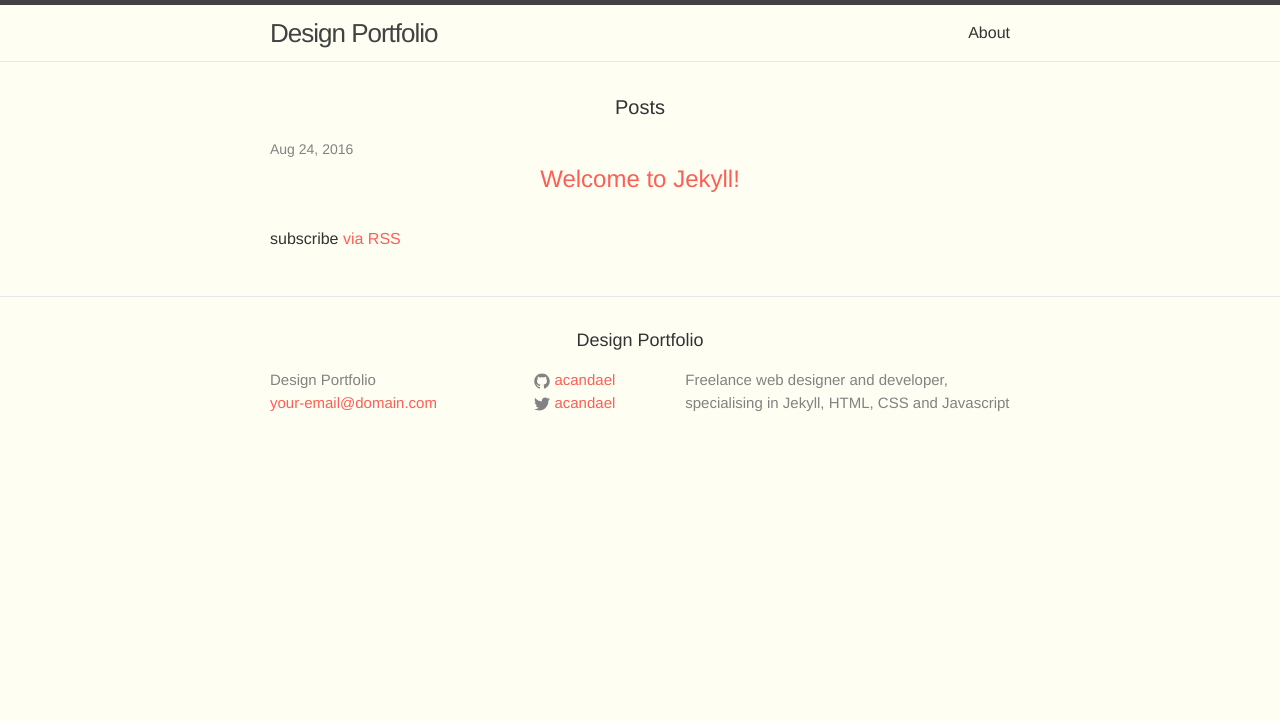
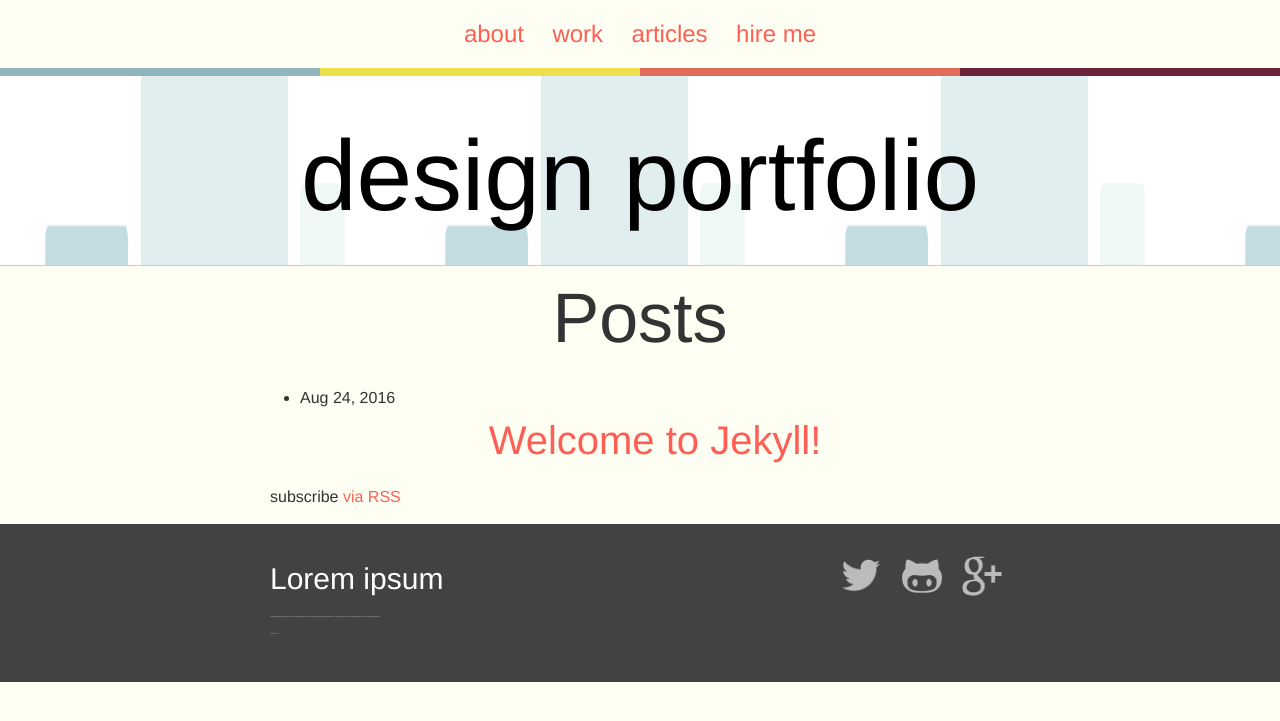
Before and after one commit to acandael/designer-portfolio, a Jekyll site: the page built from index.html, in a window 1280 px wide. Shown: the top 721 px of the page. Built offline with Jekyll 4.4.1, drawn with Linux system fonts in a browser that asks for light colours.

Commit message:
add markup and styles for the footer

```diff
--- a/_includes/footer.html
+++ b/_includes/footer.html
@@ -1,38 +1,32 @@
 <footer class="site-footer">
 
   <div class="wrapper">
-
-    <h2 class="footer-heading">{{ site.title }}</h2>
-
-    <div class="footer-col-wrapper">
-      <div class="footer-col footer-col-1">
-        <ul class="contact-list">
-          <li>{{ site.title }}</li>
-          <li><a href="mailto:{{ site.email }}">{{ site.email }}</a></li>
-        </ul>
-      </div>
-
-      <div class="footer-col footer-col-2">
-        <ul class="social-media-list">
-          {% if site.github_username %}
-          <li>
-            {% include icon-github.html username=site.github_username %}
-          </li>
-          {% endif %}
-
-          {% if site.twitter_username %}
-          <li>
-            {% include icon-twitter.html username=site.twitter_username %}
-          </li>
-          {% endif %}
-        </ul>
-      </div>
-
-      <div class="footer-col footer-col-3">
-        <p>{{ site.description }}</p>
-      </div>
-    </div>
-
+    <div class="footer-content">
+      <h3>Lorem ipsum</h3>
+      <p>aesthetic blog chillwave pork belly yuccie YOLO chambray. Banh mi
+      flexitarian waistcoat messenger bag sustainable tacos, cliche chia
+      church-key bitters. Cardigan yr selfies raw denim, semiotics pickled
+      keytar.</p>
+      <p>subscribe <a href="{{ "/feed.xml" | prepend: site.baseurl }}">via RSS</a></p>
   </div>
-
+  <div class="footer-social">
+    <ul>
+      <li>
+        <a href="http://www.twitter.com/{{ site.twitter_username }}">
+          <img src="/images/twitter.png" alt="twitter logo" width="40">
+        </a>
+      </li>
+      <li>
+        <a href="http://www.github.com/{{ site.github_username }}">
+          <img src="/images/github.png" alt="github logo" width="40">
+        </a>
+      </li>
+      <li>
+        <a href="http://plus.google.com/{{ site.google_username }}">
+          <img src="/images/google.png" alt="google logo" width="40">
+        </a>
+      </li>
+    </ul>
+  </div>
+  </div>
 </footer>
--- a/_includes/header.html
+++ b/_includes/header.html
@@ -1,27 +1,15 @@
-<header class="site-header">
+<nav class="site-nav">
+  <ul>
+    {% for link in site.links %}
+      <li>
+        <a href="{{ link.url }}">{{ link.title }}</a>
+      </li>
+    {% endfor %}
+  </ul>
+</nav>
+<header class="site-header gradient-bar">
 
-  <div class="wrapper">
+  <h1 class="site-title mega"><a href="/">design portfolio</a></h1>
 
-    <a class="site-title" href="{{ site.baseurl }}/">{{ site.title }}</a>
-
-    <nav class="site-nav">
-      <a href="#" class="menu-icon">
-        <svg viewBox="0 0 18 15">
-          <path fill="#424242" d="M18,1.484c0,0.82-0.665,1.484-1.484,1.484H1.484C0.665,2.969,0,2.304,0,1.484l0,0C0,0.665,0.665,0,1.484,0 h15.031C17.335,0,18,0.665,18,1.484L18,1.484z"/>
-          <path fill="#424242" d="M18,7.516C18,8.335,17.335,9,16.516,9H1.484C0.665,9,0,8.335,0,7.516l0,0c0-0.82,0.665-1.484,1.484-1.484 h15.031C17.335,6.031,18,6.696,18,7.516L18,7.516z"/>
-          <path fill="#424242" d="M18,13.516C18,14.335,17.335,15,16.516,15H1.484C0.665,15,0,14.335,0,13.516l0,0 c0-0.82,0.665-1.484,1.484-1.484h15.031C17.335,12.031,18,12.696,18,13.516L18,13.516z"/>
-        </svg>
-      </a>
-
-      <div class="trigger">
-        {% for my_page in site.pages %}
-          {% if my_page.title %}
-          <a class="page-link" href="{{ my_page.url | prepend: site.baseurl }}">{{ my_page.title }}</a>
-          {% endif %}
-        {% endfor %}
-      </div>
-    </nav>
-
-  </div>
 
 </header>
--- /dev/null
+++ b/_sass/_gradient-bar.scss
@@ -0,0 +1,18 @@
+.gradient-bar {
+  position: relative;
+
+  &:after {
+    content: "";
+    position: absolute;
+    top: 0;
+    left: 0;
+    width: 100%;
+    height: 0.5em;
+    background: linear-gradient(to right,
+                                $blue-color 0%, $blue-color 25%,
+                                $yellow-color 25%, $yellow-color 50%,
+                                $red-color 50%, $red-color 75%,
+                                $purple-color 75%, $purple-color 100%
+                                );
+  }
+}
--- a/_sass/_layout.scss
+++ b/_sass/_layout.scss
@@ -1,242 +1,56 @@
-/**
- * Site header
- */
-.site-header {
-    border-top: 5px solid $grey-color-dark;
-    border-bottom: 1px solid $grey-color-light;
-    min-height: 56px;
+// Header
 
-    // Positioning context for the mobile navigation icon
-    position: relative;
+.site-nav {
+  text-align: center;
+
+  ul {
+    margin: 1em 0;
+    list-style: none;
+  }
+
+  li {
+    display: inline-block;
+    margin: 0 0.5em;
+    font-size: 1.5em;
+  }
 }
 
-.site-title {
-    font-size: 26px;
-    font-weight: 300;
-    line-height: 56px;
-    letter-spacing: -1px;
-    margin-bottom: 0;
-    float: left;
+.site-title a {
+  color: #000;
 
-    &,
-    &:visited {
-        color: $grey-color-dark;
-    }
+  &:hover {
+    text-decoration: none;
+  }
+}
+.site-header {
+  padding: 2em 0 0;
+  border-bottom: 1px solid #ccc;
+  background: url('/images/header-bg.png');
+  background-size: 400px 400px;
 }
 
-.site-nav {
-    float: right;
-    line-height: 56px;
+// Footer
 
-    .menu-icon {
-        display: none;
-    }
-
-    .page-link {
-        color: $text-color;
-        line-height: $base-line-height;
-
-        // Gaps between nav items, but not on the last one
-        &:not(:last-child) {
-            margin-right: 20px;
-        }
-    }
-
-    @include media-query($on-palm) {
-        position: absolute;
-        top: 9px;
-        right: $spacing-unit / 2;
-        background-color: $background-color;
-        border: 1px solid $grey-color-light;
-        border-radius: 5px;
-        text-align: right;
-
-        .menu-icon {
-            display: block;
-            float: right;
-            width: 36px;
-            height: 26px;
-            line-height: 0;
-            padding-top: 10px;
-            text-align: center;
-
-            > svg {
-                width: 18px;
-                height: 15px;
-
-                path {
-                    fill: $grey-color-dark;
-                }
-            }
-        }
-
-        .trigger {
-            clear: both;
-            display: none;
-        }
-
-        &:hover .trigger {
-            display: block;
-            padding-bottom: 5px;
-        }
-
-        .page-link {
-            display: block;
-            padding: 5px 10px;
-
-            &:not(:last-child) {
-                margin-right: 0;
-            }
-            margin-left: 20px;
-        }
-    }
+.site-footer {
+  padding: 2em 0;
+  color: #fff;
+  background: $grey-color-dark;
 }
 
+.footer-content {
+  float: left;
+  width: 40%;
+  font-size: 0.075em;
 
-
-/**
- * Site footer
- */
-.site-footer {
-    border-top: 1px solid $grey-color-light;
-    padding: $spacing-unit 0;
+  h3 {
+    text-align: left;
+  }
 }
 
-.footer-heading {
-    font-size: 18px;
-    margin-bottom: $spacing-unit / 2;
+.footer-social {
+  float: right;
+  li {
+    display: inline-block;
+    margin: 0 0.5em;
+  }
 }
-
-.contact-list,
-.social-media-list {
-    list-style: none;
-    margin-left: 0;
-}
-
-.footer-col-wrapper {
-    font-size: 15px;
-    color: $grey-color;
-    margin-left: -$spacing-unit / 2;
-    @extend %clearfix;
-}
-
-.footer-col {
-    float: left;
-    margin-bottom: $spacing-unit / 2;
-    padding-left: $spacing-unit / 2;
-}
-
-.footer-col-1 {
-    width: -webkit-calc(35% - (#{$spacing-unit} / 2));
-    width:         calc(35% - (#{$spacing-unit} / 2));
-}
-
-.footer-col-2 {
-    width: -webkit-calc(20% - (#{$spacing-unit} / 2));
-    width:         calc(20% - (#{$spacing-unit} / 2));
-}
-
-.footer-col-3 {
-    width: -webkit-calc(45% - (#{$spacing-unit} / 2));
-    width:         calc(45% - (#{$spacing-unit} / 2));
-}
-
-@include media-query($on-laptop) {
-    .footer-col-1,
-    .footer-col-2 {
-        width: -webkit-calc(50% - (#{$spacing-unit} / 2));
-        width:         calc(50% - (#{$spacing-unit} / 2));
-    }
-
-    .footer-col-3 {
-        width: -webkit-calc(100% - (#{$spacing-unit} / 2));
-        width:         calc(100% - (#{$spacing-unit} / 2));
-    }
-}
-
-@include media-query($on-palm) {
-    .footer-col {
-        float: none;
-        width: -webkit-calc(100% - (#{$spacing-unit} / 2));
-        width:         calc(100% - (#{$spacing-unit} / 2));
-    }
-}
-
-
-
-/**
- * Page content
- */
-.page-content {
-    padding: $spacing-unit 0;
-}
-
-.page-heading {
-    font-size: 20px;
-}
-
-.post-list {
-    margin-left: 0;
-    list-style: none;
-
-    > li {
-        margin-bottom: $spacing-unit;
-    }
-}
-
-.post-meta {
-    font-size: $small-font-size;
-    color: $grey-color;
-}
-
-.post-link {
-    display: block;
-    font-size: 24px;
-}
-
-
-
-/**
- * Posts
- */
-.post-header {
-    margin-bottom: $spacing-unit;
-}
-
-.post-title {
-    font-size: 42px;
-    letter-spacing: -1px;
-    line-height: 1;
-
-    @include media-query($on-laptop) {
-        font-size: 36px;
-    }
-}
-
-.post-content {
-    margin-bottom: $spacing-unit;
-
-    h2 {
-        font-size: 32px;
-
-        @include media-query($on-laptop) {
-            font-size: 28px;
-        }
-    }
-
-    h3 {
-        font-size: 26px;
-
-        @include media-query($on-laptop) {
-            font-size: 22px;
-        }
-    }
-
-    h4 {
-        font-size: 20px;
-
-        @include media-query($on-laptop) {
-            font-size: 18px;
-        }
-    }
-}
--- a/css/main.scss
+++ b/css/main.scss
@@ -60,5 +60,6 @@
 @import
         "base",
         "layout",
-        "syntax-highlighting"
+        "syntax-highlighting",
+        "gradient-bar"
 ;
```
Also changed, not shown: images/github.png (added), images/google.png (added), images/header-bg.png (added), images/header-bg2.png (added), images/icon-code.png (added), images/icon-design.png (added), images/icon-inspiration.png (added), images/icon-layout.png (added), images/icon-snippet.png (added), images/project.png (added), images/twitter.png (added).
